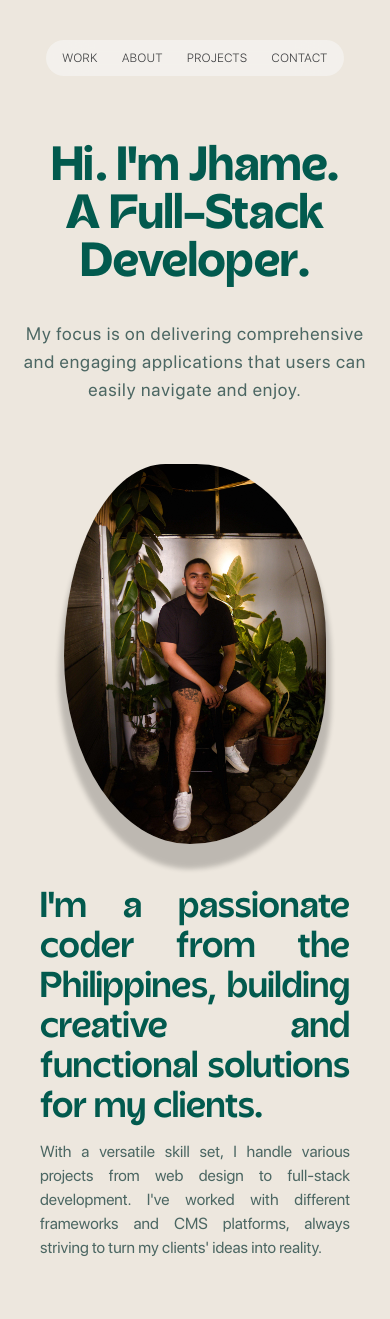
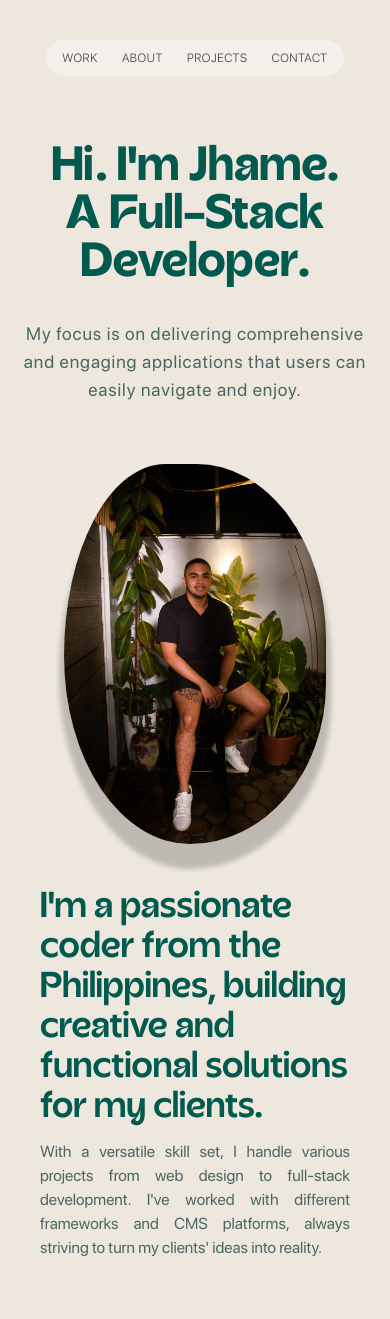
Before and after one commit to jamltg/dev-portfolio, a React (Vite) app: page / in a window 390 px wide. Shown: the top 1319 px of the page. Built offline with nearby package versions, Linux system fonts and the light colour scheme.

Commit message:
changed mobile text alignment

```diff
--- a/src/components/AboutInfo.jsx
+++ b/src/components/AboutInfo.jsx
@@ -4,7 +4,7 @@ import TechStack from './TechStack'
 export default function AboutInfo() {
   return (
     <div>
-        <h2 className='text-[#025a4e] font-acornSemiBold text-4xl mt-6 text-justify lg:mt-16 lg:text-center lg:text-5xl'>I'm a passionate coder from the Philippines, building creative and functional solutions for my clients.</h2>
+        <h2 className='text-[#025a4e] font-acornSemiBold text-4xl mt-6 text-left lg:mt-16 lg:text-center lg:text-5xl'>I'm a passionate coder from the Philippines, building creative and functional solutions for my clients.</h2>
         <p className='text-[#4c6763] font-sfProRegular mx-auto mt-3 text-justify max-w-5xl lg:text-center lg:mt-6'>With a versatile skill set, I handle various projects from web design to full-stack development. I've worked with different frameworks and CMS platforms, always striving to turn my clients' ideas into reality.</p>
     </div>
   )
```
